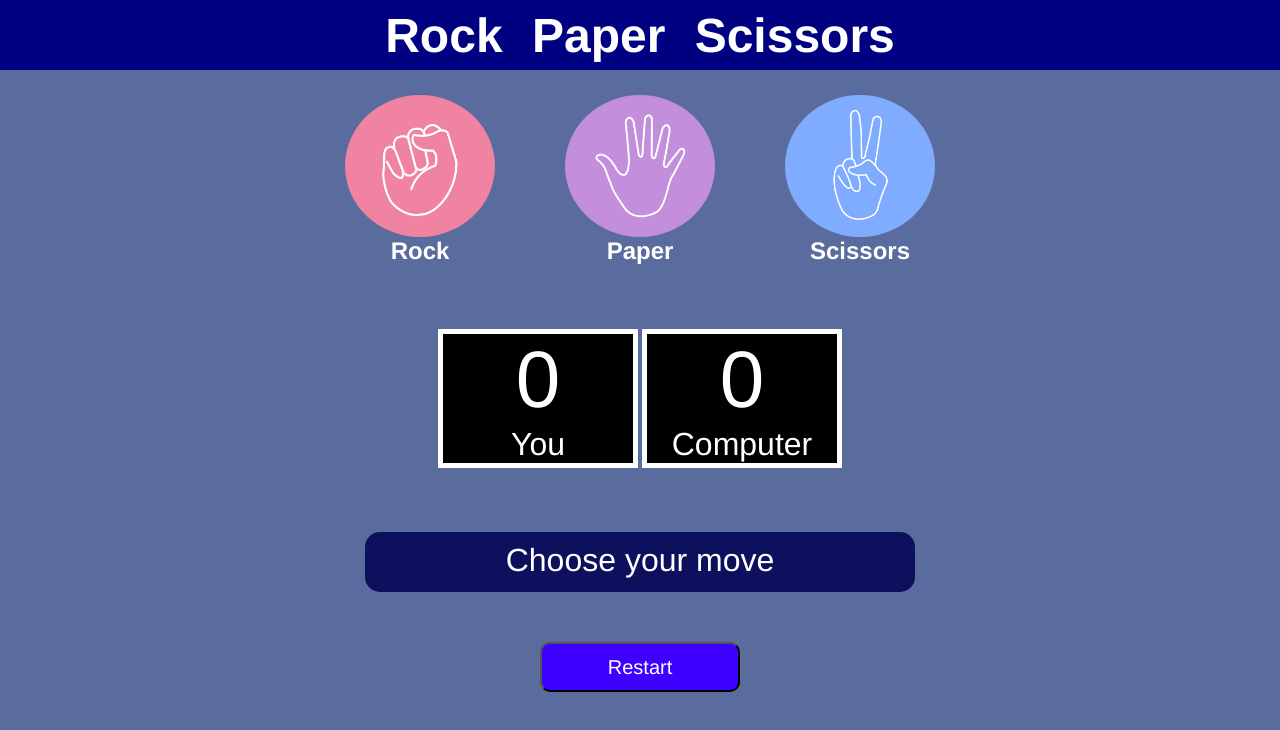
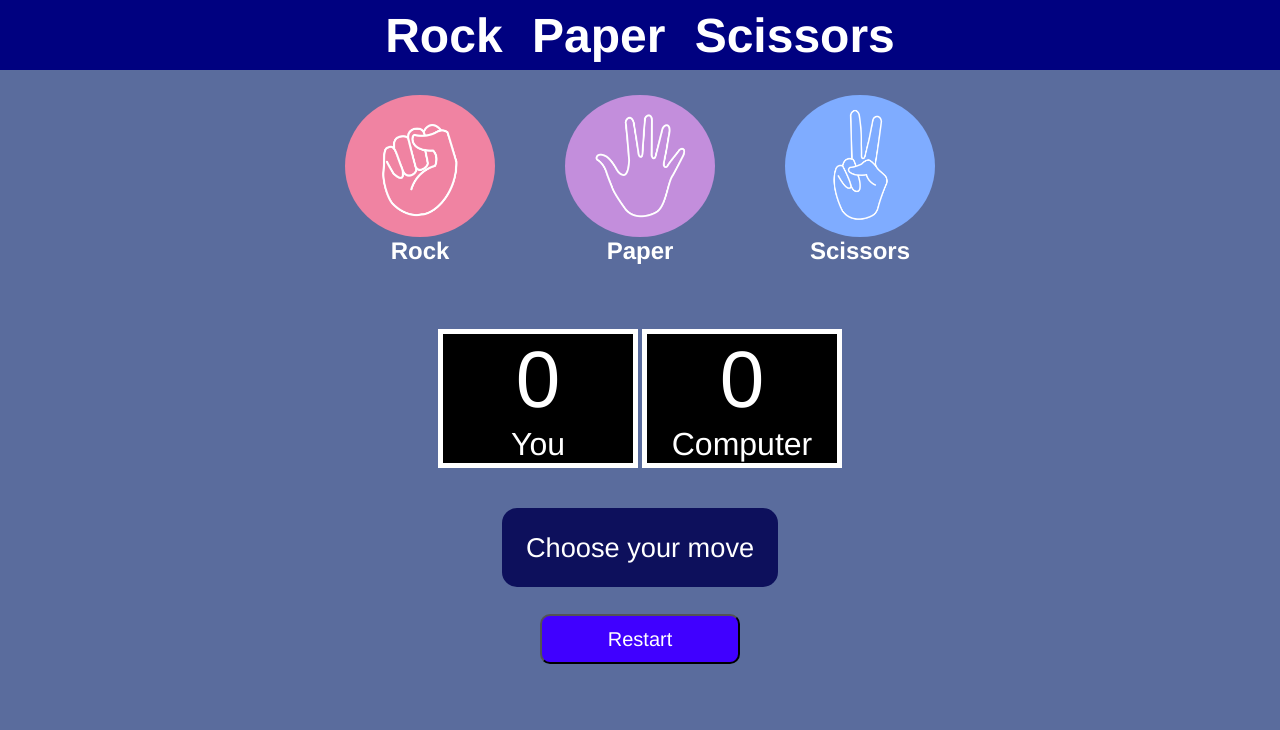
Before and after one commit to aniketdas2002/Rock-Paper-Scissors-Game, a plain HTML site: page index.html in a window 1280 px wide. Drawn offline with Linux system fonts and the light colour scheme.

Commit message:
Update style.css

```diff
--- a/style.css
+++ b/style.css
@@ -82,23 +82,17 @@ body{
   }
 
   .msg-con{
-    display: flex;
-    justify-content: center;
-    align-items: center;
-
     margin-top: 4rem;
     text-align: center;
   }
 
   #msg{
-    font-size: 2rem;
+    font-size: 1.7rem;
     background-color: #0d105c;
-    width: 550px;
-    height: 60px;
+    display: inline;
+    padding: 1.5rem;
     border-radius: 15px;
-    padding-top: 10px;
   }
-
 
   #restart{
     display: flex;
```
